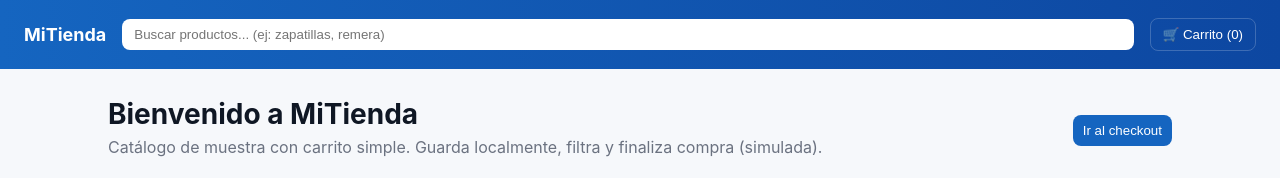
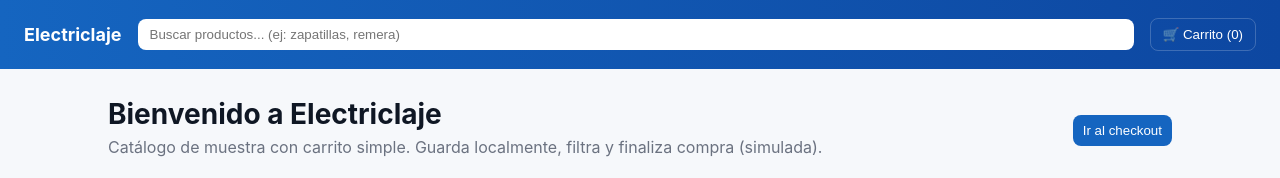
Before and after one commit to Timi743/rufina, a plain HTML site: page index.html in a window 1280 px wide. Shown: the top 178 px of the page. Drawn offline with Linux system fonts and the light colour scheme.

Commit message:
Update logo and welcome message to Electriclaje

```diff
--- a/index.html
+++ b/index.html
@@ -55,7 +55,7 @@
 </head>
 <body>
   <header>
-    <div class="logo">MiTienda</div>
+    <div class="logo">Electriclaje</div>
     <div class="search"><input id="searchInput" placeholder="Buscar productos... (ej: zapatillas, remera)"></div>
     <button id="cartToggle" class="cart-btn">🛒 Carrito (<span id="cartCount">0</span>)</button>
   </header>
@@ -63,7 +63,7 @@
   <div class="container">
     <section class="hero">
       <div>
-        <h1>Bienvenido a MiTienda</h1>
+        <h1>Bienvenido a Electriclaje</h1>
         <p>Catálogo de muestra con carrito simple. Guarda localmente, filtra y finaliza compra (simulada).</p>
       </div>
       <div style="margin-left:auto">
```
